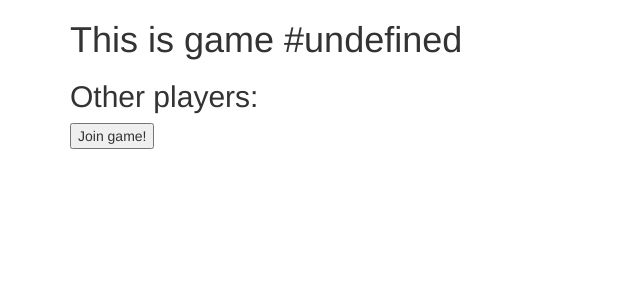
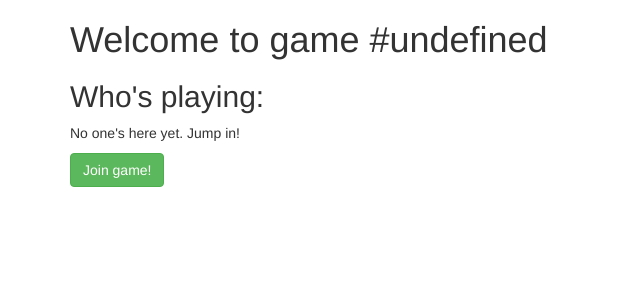
Before and after one commit to zjmichen/wormhole, a Node project: template views/game.jade in a window 1280 px wide. Shown: the top 300 px of the page, without its empty margins (0-640 px from the left). Run offline with Node 20 templates, Linux system fonts and the light colour scheme; the template is opened without the code that fills it, so the values that code supplies are empty; some libraries are stand-ins or nearby versions.

Commit message:
update view styles

```diff
--- a/views/game.jade
+++ b/views/game.jade
@@ -7,19 +7,21 @@
   script(type='text/javascript' src='/js/sockman.js')
 
 block content
-  h1= 'This is game #' + id
+  h1= 'Welcome to game #' + id
 
-  h2 Other players:
-  ul#playerlist
-    - players = players || ['No other players']
-    each player in players
-      li(id=player)
-        = player
+  h2 Who's playing:
+  if players.length > 0
+    ul#playerlist
+      each player in players
+        li(id=player)
+          = player
+  else
+    p No one's here yet.  Jump in!
 
   if (players.length >= 5)
     p This game is full.
   else
     script(type='text/javascript')= 'Sockman.ready(' + id + ')'
-    button#join(type='button' onclick='Sockman.join(' + id + ')') Join game!
+    button.btn.btn-success#join(type='button' onclick='Sockman.join(' + id + ')') Join game!
 
     canvas#wormhole
--- a/views/index.jade
+++ b/views/index.jade
@@ -7,10 +7,10 @@
   if games.length > 0
     ul
       each gameid in games
-        li= gameid
-          a(href='/games/' + gameid) View game
+        li
+          a(href='/games/' + gameid)= 'Game ' + gameid
   else
     p No games
 
   form(method='post', action='/games')
-    input(type='submit', value='Create new game')
+    button.btn.btn-primary(type='submit') Create new game
```
